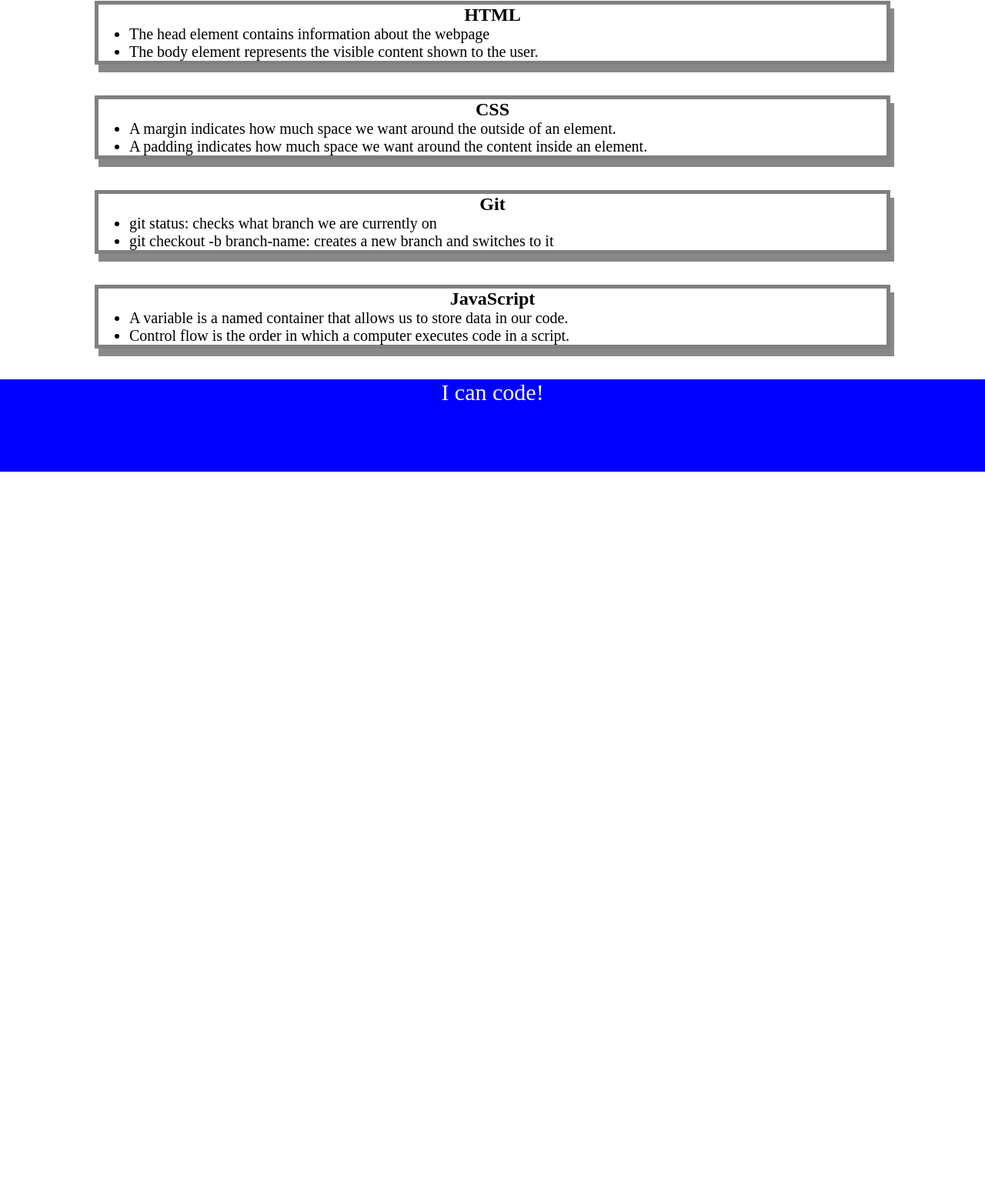
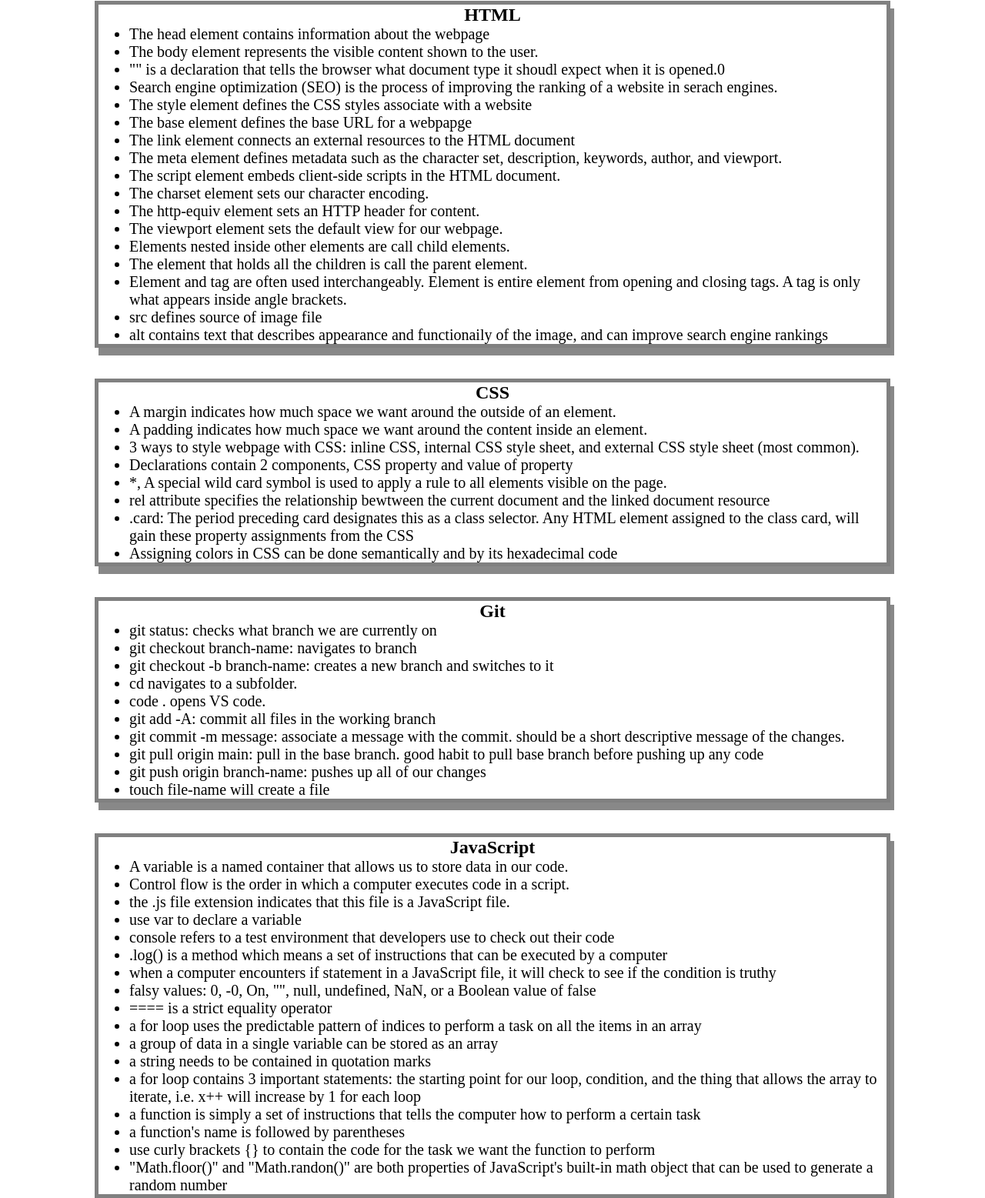
Before and after one commit to hvansalisbury/prework-study-guide, a plain HTML site: page index.html in a window 1280 px wide. Shown: the part 159-1716 px from the top of the page at 77% size. Before the commit the page ends 800 px from the top, so only its background shows below. Drawn offline with Linux system fonts and the light colour scheme.

Commit message:
updated lists

```diff
--- a/index.html
+++ b/index.html
@@ -19,6 +19,21 @@
         <ul>
           <li>The head element contains information about the webpage</li>
           <li>The body element represents the visible content shown to the user.</li>
+          <li>"<!DOCTYPE html>" is a declaration that tells the browser what document type it shoudl expect when it is opened.0</li>
+          <li>Search engine optimization (SEO) is the process of improving the ranking of a website in serach engines.</li>
+          <li>The style element defines the CSS styles associate with a website</li>
+          <li>The base element defines the base URL for a webpapge</li>
+          <li>The link element connects an external resources to the HTML document</li>
+          <li>The meta element defines metadata such as the character set, description, keywords, author, and viewport.</li>
+          <li>The script element embeds client-side scripts in the HTML document.</li>
+          <li>The charset element sets our character encoding.</li>
+          <li>The http-equiv element sets an HTTP header for content.</li>
+          <li>The viewport element sets the default view for our webpage.</li>
+          <li>Elements nested inside other elements are call child elements.</li>
+          <li>The element that holds all the children is call the parent element.</li>
+          <li>Element and tag are often used interchangeably. Element is entire element from opening and closing tags. A tag is only what appears inside angle brackets.</li>
+          <li>src defines source of image file</li>
+          <li>alt contains text that describes appearance and functionaily of the image, and can improve search engine rankings</li>
         </ul>
       </section>
 
@@ -27,6 +42,12 @@
         <ul>
           <li>A margin indicates how much space we want around the outside of an element.</li>
           <li>A padding indicates how much space we want around the content inside an element.</li>
+          <li>3 ways to style webpage with CSS: inline CSS, internal CSS style sheet, and external CSS style sheet (most common).</li>
+          <li>Declarations contain 2 components, CSS property and value of property</li>
+          <li>*, A special wild card symbol is used to apply a rule to all elements visible on the page.</li>
+          <li>rel attribute specifies the relationship bewtween the current document and the linked document resource</li>
+          <li>.card: The period preceding card designates this as a class selector. Any HTML element assigned to the class card, will gain these property assignments from the CSS</li>
+          <li>Assigning colors in CSS can be done semantically and by its hexadecimal code</li>
         </ul>
       </section>
 
@@ -34,7 +55,15 @@
         <h2>Git</h2>
         <ul>
           <li>git status: checks what branch we are currently on</li>
+          <li>git checkout branch-name: navigates to branch</li>
           <li>git checkout -b branch-name: creates a new branch and switches to it</li>
+          <li>cd navigates to a subfolder.</li>
+          <li>code . opens VS code.</li>
+          <li>git add -A: commit all files in the working branch</li>
+          <li>git commit -m message: associate a message with the commit. should be a short descriptive message of the changes.</li>
+          <li>git pull origin main: pull in the base branch. good habit to pull base branch before pushing up any code</li>
+          <li>git push origin branch-name: pushes up all of our changes</li>
+          <li>touch file-name will create a file</li>
         </ul>
       </section>
 
@@ -43,6 +72,21 @@
         <ul>
           <li>A variable is a named container that allows us to store data in our code.</li>
           <li>Control flow is the order in which a computer executes code in a script.</li>
+          <li>the .js file extension indicates that this file is a JavaScript file.</li>
+          <li>use var to declare a variable</li>
+          <li>console refers to a test environment that developers use to check out their code</li>
+          <li>.log() is a method which means a set of instructions that can be executed by a computer</li>
+          <li>when a computer encounters if statement in a JavaScript file, it will check to see if the condition is truthy</li>
+          <li>falsy values: 0, -0, On, "", null, undefined, NaN,  or a Boolean value of false</li>
+          <li> ==== is a strict equality operator</li>
+          <li>a for loop uses the predictable pattern of indices to perform a task on all the items in an array</li>
+          <li>a group of data in a single variable can be stored as an array</li>
+          <li>a string needs to be contained in quotation marks</li>
+          <li>a for loop contains 3 important statements: the starting point for our loop, condition, and the thing that allows the array to iterate, i.e. x++ will increase by 1 for each loop</li>
+          <li>a function is simply a set of instructions that tells the computer how to perform a certain task</li>
+          <li>a function's name is followed by parentheses</li>
+          <li>use curly brackets {} to contain the code for the task we want the function to perform</li>
+          <li>"Math.floor()" and "Math.randon()" are both properties of JavaScript's built-in math object that can be used to generate a random number</li>
         </ul>
       </section>
     </main>
```
